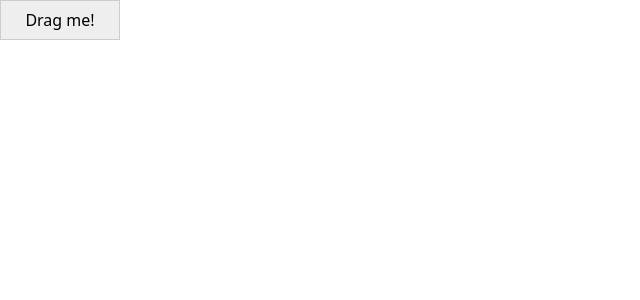
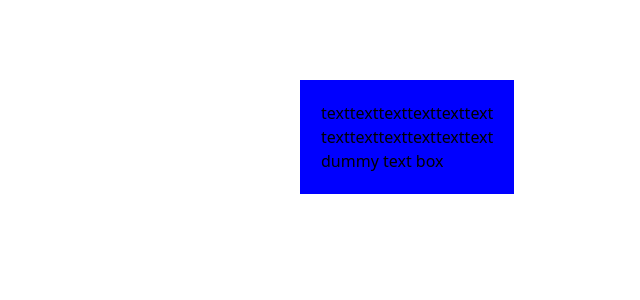
Before and after one commit to Greenora/project-YellowMemo, a React (Create React App) app in the folder react-project/: page /drag in a window 1280 px wide. Shown: the top 300 px of the page, without its empty margins (0-640 px from the left). Built offline with nearby package versions, Linux system fonts and the light colour scheme.

Commit message:
✨ Add drag and drop features
Implement basic drag and drop functionality for text boxes

```diff
--- a/react-project/package.json
+++ b/react-project/package.json
@@ -3,6 +3,7 @@
   "version": "0.1.0",
   "private": true,
   "dependencies": {
+    "@dnd-kit/core": "^6.3.1",
     "@testing-library/dom": "^10.4.0",
     "@testing-library/jest-dom": "^6.6.3",
     "@testing-library/react": "^16.3.0",
--- a/react-project/src/components/Drag.jsx
+++ b/react-project/src/components/Drag.jsx
@@ -1,30 +1,77 @@
-import React from 'react';
+import React, { useState } from "react";
+import { DndContext, useDraggable } from "@dnd-kit/core";
 
-function Drag() {
-    // 드래그 시작 이벤트 핸들러
-    const handleDragStart = (e) => {
-        // 드래그 중인 데이터 지정 (필요에 따라 수정)
-        e.dataTransfer.setData("text/plain", "Drag Item");
+function DraggableBox({ id, position, isSelected, onSelect }) {
+    const { attributes, listeners, setNodeRef, transform } = useDraggable({ id });
+    const style = {
+        position: "absolute",
+        left: position.x + (transform?.x ?? 0),
+        top: position.y + (transform?.y ?? 0),
+        cursor: "grab",
+        userSelect: "none",
+        border: isSelected ? "1px solid #c33" : "1px solid transparent",
+        background: "blue",
+        padding: 20,
+        minWidth: 200,
+        minHeight: 60,
+        boxSizing: "border-box",
+        transition: "border 0.15s",
     };
 
     return (
         <div
-            draggable
-            onDragStart={handleDragStart}
-            style={{
-                width: '120px',
-                height: '40px',
-                background: '#eee',
-                display: 'flex',
-                alignItems: 'center',
-                justifyContent: 'center',
-                cursor: 'grab',
-                border: '1px solid #ccc'
+            ref={setNodeRef}
+            {...listeners}
+            {...attributes}
+            style={style}
+            onClick={e => {
+                e.stopPropagation();
+                onSelect();
             }}
         >
-            Drag me!
+            <div>
+                texttexttexttexttexttext<br />
+                texttexttexttexttexttext<br />
+                dummy text box
+            </div>
         </div>
     );
 }
 
-export default Drag;
+function App() {
+    const [position, setPosition] = useState({ x: 300, y: 80 });
+    const [isSelected, setIsSelected] = useState(false);
+    const id = "note-1";
+
+    const handleDragEnd = event => {
+        const { delta } = event;
+        setPosition(pos => ({
+            x: pos.x + delta.x,
+            y: pos.y + delta.y,
+        }));
+        // db 저장 필요 시 여기에 fetch 추가
+    };
+
+    return (
+        <DndContext onDragEnd={handleDragEnd}>
+            <div
+                style={{
+                    width: "100vw",
+                    height: "100vh",
+                    position: "relative",
+                    background: "#fff",
+                }}
+                onClick={() => setIsSelected(false)}
+            >
+                <DraggableBox
+                    id={id}
+                    position={position}
+                    isSelected={isSelected}
+                    onSelect={() => setIsSelected(true)}
+                />
+            </div>
+        </DndContext>
+    );
+}
+
+export default App;
```
Also changed, not shown: 1 other file (tests, documents, lock files or other folders).
